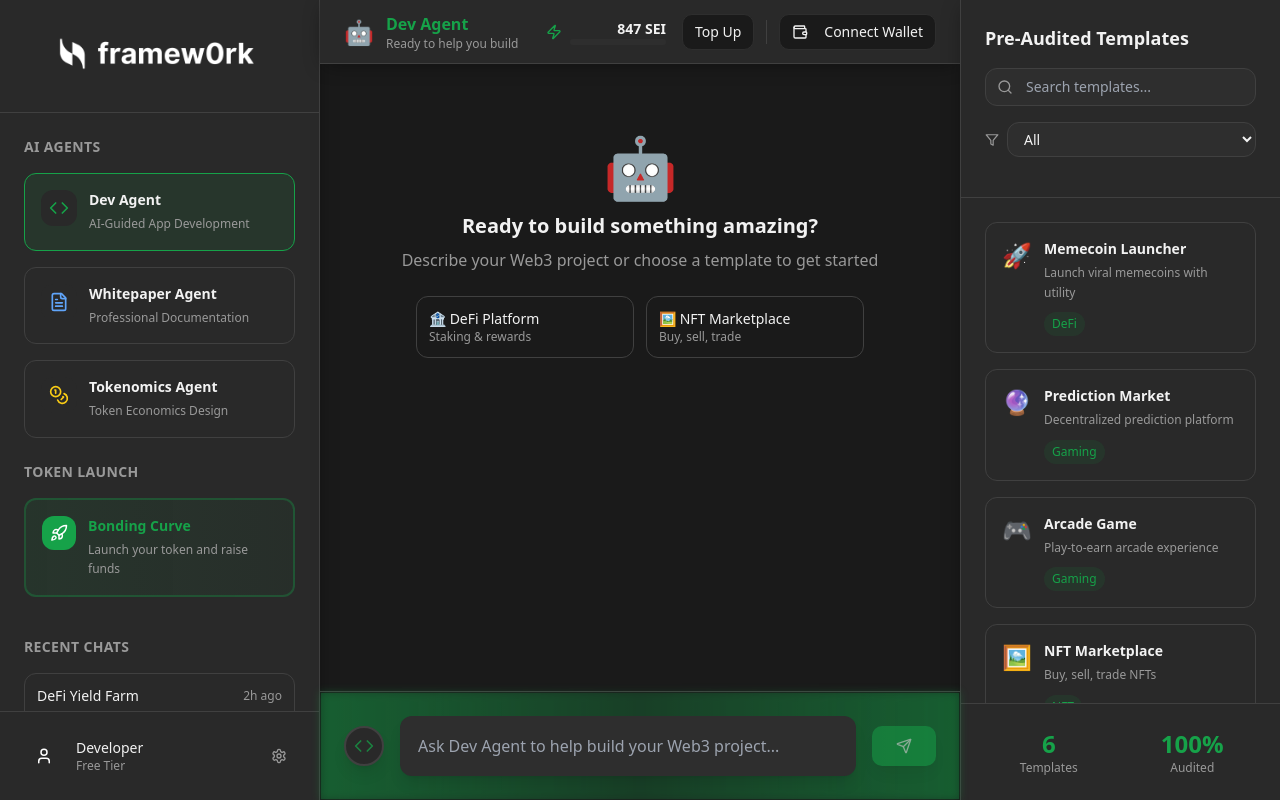
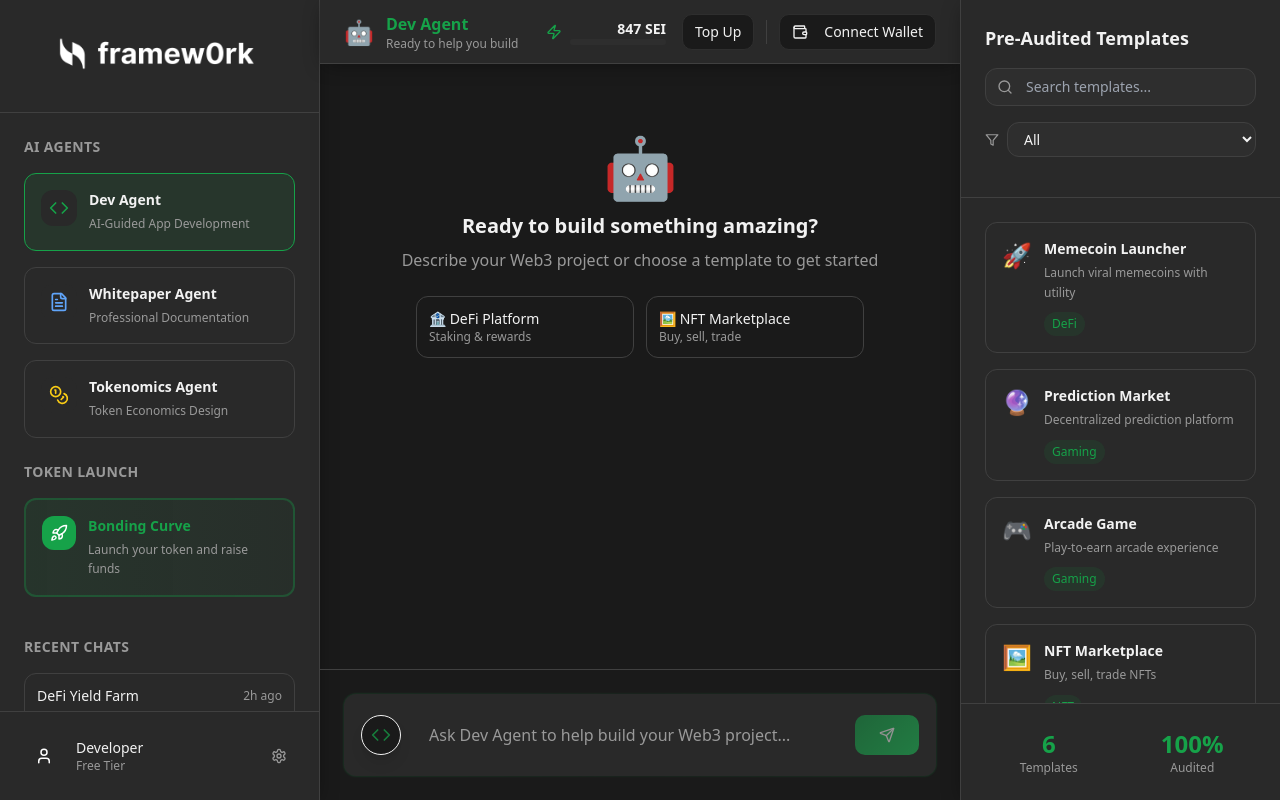
Before and after one commit to adityacespl/dummy-data-buddy, a React (Vite) app: page / in a window 1280 px wide. Built offline with nearby package versions, Linux system fonts and the light colour scheme.

Commit message:
Refine chatbox border
Add a thin, animated neon border around the chatbox, with colors changing per agent, to enhance visual appeal without filling the entire rectangle.

```diff
--- a/src/components/CenterPanel.tsx
+++ b/src/components/CenterPanel.tsx
@@ -252,13 +252,15 @@ export const CenterPanel = ({
       </div>
 
       {/* Input */}
-      <div className="border-t border-border p-6 relative">
-        {/* Animated gradient border */}
-        <div className={`absolute inset-0 bg-gradient-to-r ${gradientClass} rounded-t-none opacity-50 blur-sm animate-pulse`}></div>
-        <div className={`absolute inset-[1px] bg-gradient-to-r ${gradientClass} rounded-t-none opacity-30 animate-pulse`} style={{animationDelay: '0.5s'}}></div>
-        <div className="relative z-10">
-          <form onSubmit={handleSubmit} className="flex items-center space-x-4">
-            <div className={`flex items-center justify-center w-10 h-10 rounded-full bg-card border-2 border-gradient-to-r ${gradientClass.replace(/\/\d+/g, '/80')} shadow-lg`}>
+      <div className="border-t border-border p-6">
+        <div className="relative">
+          {/* Animated neon border */}
+          <div className={`absolute inset-0 rounded-xl bg-gradient-to-r ${gradientClass} opacity-75 animate-pulse blur-[1px]`}></div>
+          <div className={`absolute inset-[1px] rounded-xl bg-gradient-to-r ${gradientClass} opacity-50 animate-pulse`} style={{animationDelay: '0.3s'}}></div>
+
+          <form onSubmit={handleSubmit} className="relative bg-card rounded-xl border border-transparent overflow-hidden">
+            <div className="flex items-center space-x-4 p-4">
+              <div className={`flex items-center justify-center w-10 h-10 rounded-full bg-background border border-current shadow-lg`}>
                 <AgentIcon size={20} className={`${agentColor} animate-pulse`} />
               </div>
               <div className="flex-1 relative">
@@ -267,14 +269,14 @@ export const CenterPanel = ({
                   value={inputValue}
                   onChange={(e) => setInputValue(e.target.value)}
                   placeholder={`Ask ${agentInfo.name} to help build your Web3 project...`}
-                className={`w-full p-4 bg-input border-2 border-transparent bg-gradient-to-r ${gradientClass.replace(/\/\d+/g, '/20')} rounded-xl focus:border-primary focus:ring-2 focus:ring-primary/20 outline-none transition-all shadow-lg`}
+                  className="w-full p-3 bg-transparent border-none outline-none placeholder-muted-foreground text-foreground"
                   disabled={isGenerating}
                 />
               </div>
               <Button
                 type="submit"
                 disabled={!inputValue.trim() || isGenerating}
-              className={`px-6 bg-gradient-to-r ${gradientClass.replace(/\/\d+/g, '')} font-semibold shadow-lg hover:shadow-xl transition-all duration-300`}
+                className="px-6 gradient-primary font-semibold"
               >
                 {isGenerating ? (
                   <div className="w-5 h-5 border-2 border-white/30 border-t-white rounded-full animate-spin" />
@@ -282,6 +284,7 @@ export const CenterPanel = ({
                   <Send size={18} />
                 )}
               </Button>
+            </div>
           </form>
         </div>
       </div>
```
Lines whose indentation alone changed are shown as unchanged.
